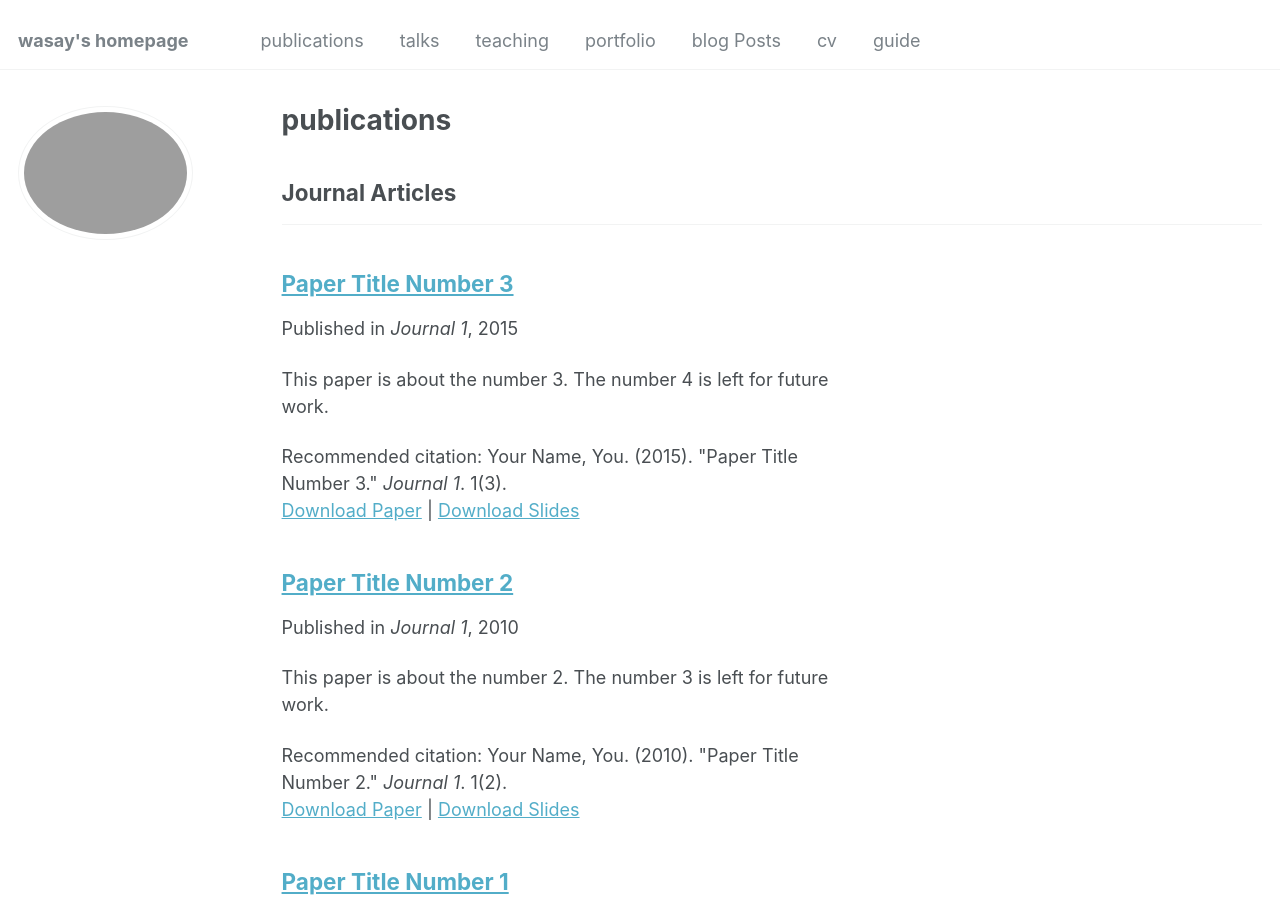
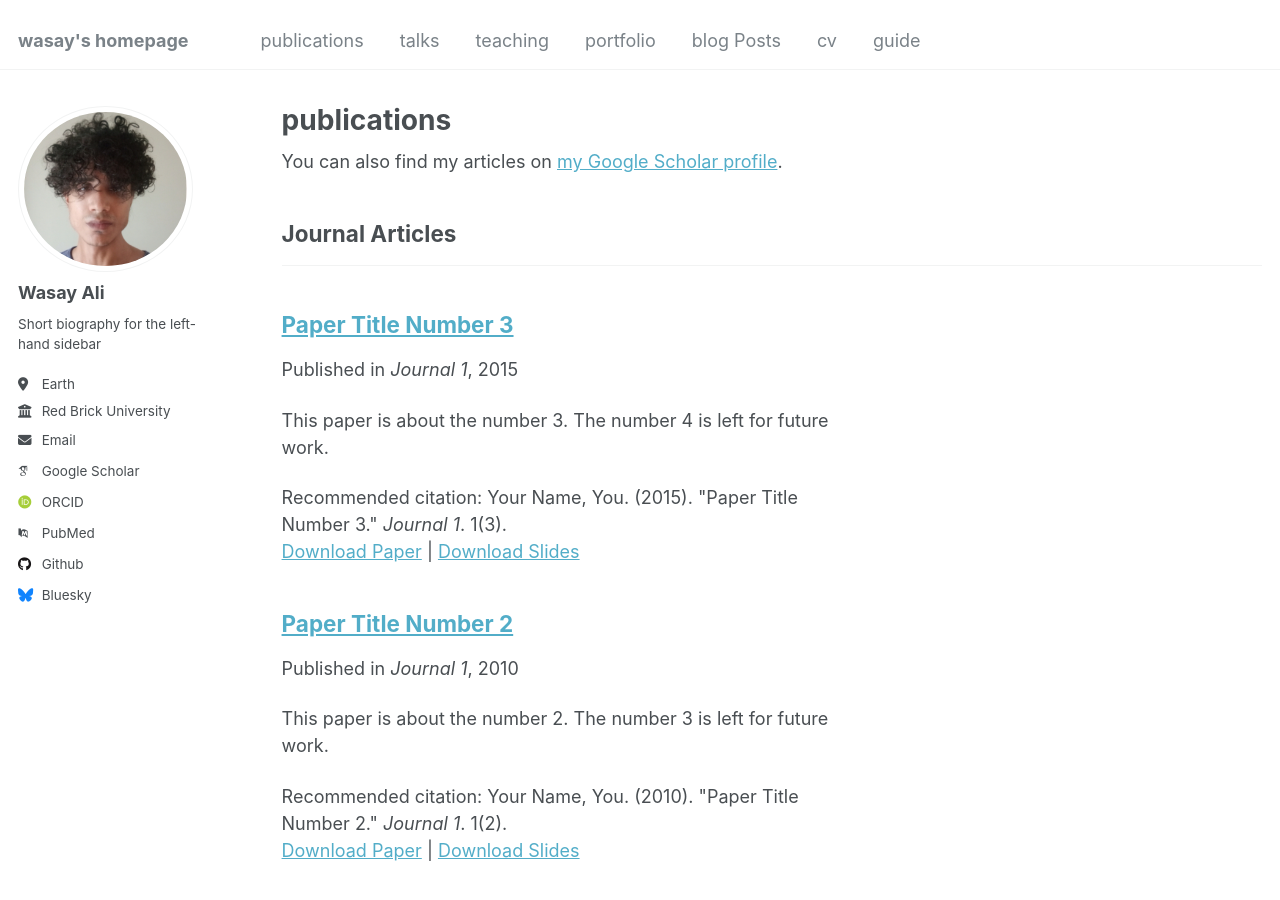
Before and after one commit to Wasayaliabbasi/wasayaliabbasi.github.io, a Jekyll site: the page built from _pages/publications.html, in a window 1280 px wide and 900 px high. Built offline with Jekyll 4.4.1, drawn with Linux system fonts in a browser that asks for light colours; some web fonts are replaced; some of the changed lines change nothing that is shown.

Commit message:
Update _config.yml

```diff
--- a/_config.yml
+++ b/_config.yml
@@ -19,6 +19,60 @@
 # Site Author - The following control what appear as part of the author content on the side bar.
 #               If a field is blank the icon and link will not appear, otherwise it will be shown.
 #               Additional customization can be done by editing /_includes/author-profile.html
+author:
+  # Biographic information
+  avatar           : "Profile.jpeg"
+  name             : "Wasay Ali"
+  pronouns         : # example: "she/her"
+  bio              : "Short biography for the left-hand sidebar"
+  location         : "Earth"
+  employer         : "Red Brick University"
+  uri              : # URL
+  email            : "none@example.org"
+
+  # Academic websites
+  arxiv            : # URL - Update with the correct link to your profile
+  googlescholar    : "https://scholar.google.com/citations?user=PS_CX0AAAAAJ"
+  impactstory      : # URL
+  orcid            : "http://orcid.org/yourorcidurl"
+  semantic         : # URL
+  pubmed           : "https://www.ncbi.nlm.nih.gov/pubmed/?term=john+snow"
+  researchgate     : # URL
+  scopus           : # URL
+
+  # Repositories and software development
+  bitbucket        : # Username - Update with your username on the site
+  codepen          : # Username
+  dribbble         : # Username
+  github           : "academicpages"
+  kaggle           : # Username
+  stackoverflow    : # User number or user number and name (i.e., use "1" or "1/jeff-atwood")
+
+  # Social media
+  bluesky          : "bsky.app" # Replace this with you Bluesky username
+  facebook         : # Username
+  flickr           : # Username
+  foursquare       : # Username
+  goodreads        : # Username
+  google_plus      : # Username
+  keybase          : # Username
+  instagram        : # Username
+  lastfm           : # Username
+  linkedin         : # Username
+  mastodon         : # URL
+  medium           : # URL
+  pinterest        : # Username
+  soundcloud       : # Username
+  steam            : # Username
+  telegram         : # URL
+  tumblr           : # Username
+  twitter          : # Username for X / Twitter
+  vine             : # Username
+  weibo            : # Username
+  wikipedia        : # Username
+  xing             : # Username
+  youtube          : # Username
+  zhihu            : # Username
 
 # Publication Category - The following the list of publication categories and their headings
 publication_category:
```
